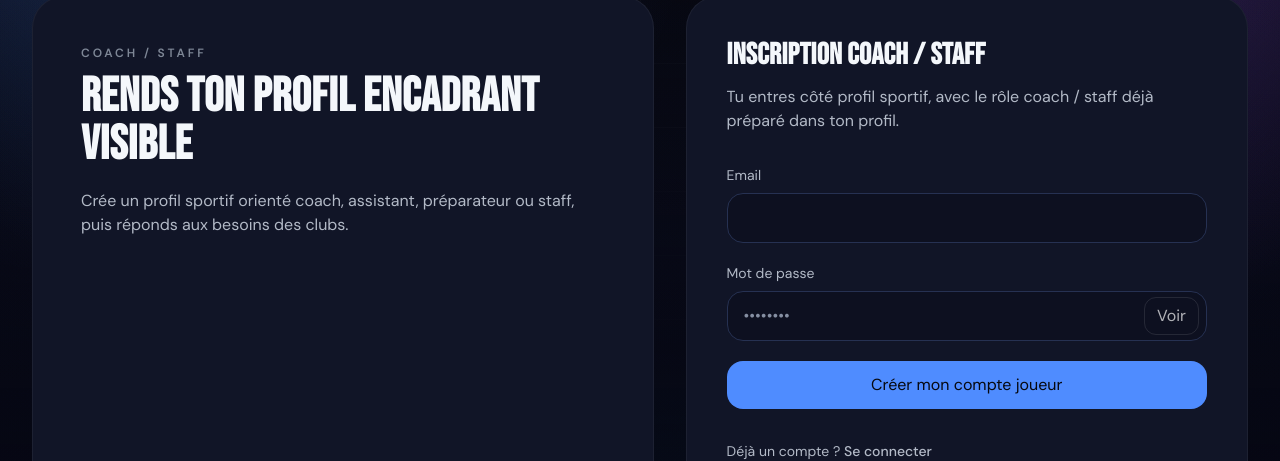
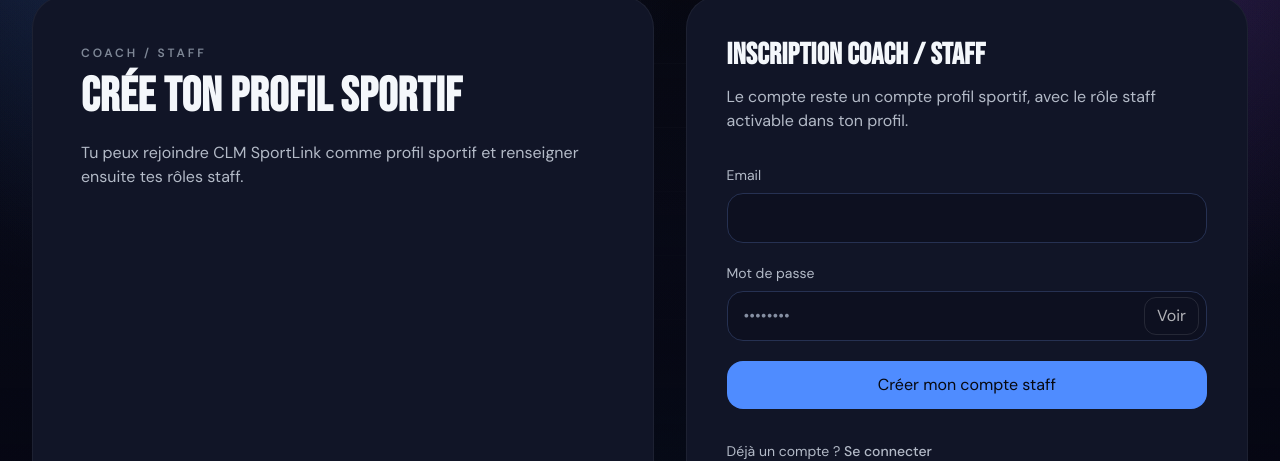
Before and after one commit to theguyinpink/CLM-Sportlink, a Next.js app: page /inscription/staff in a window 1280 px wide. Shown: the part 129-590 px from the top of the page. Built offline with nearby package versions, Linux system fonts and the light colour scheme; no server answers.

Commit message:
little fixes

```diff
--- a/src/app/auth-actions.ts
+++ b/src/app/auth-actions.ts
@@ -12,6 +12,7 @@ type AuthResult = {
 export async function signUpPlayerFromClient(input: {
   email: string;
   password: string;
+  profileRole?: "player" | "referee" | "staff" | string;
 }): Promise<AuthResult> {
   const supabase = await createClient();
 
@@ -22,10 +23,15 @@ export async function signUpPlayerFromClient(input: {
     return { ok: false, error: "Email ou mot de passe manquant." };
   }
 
+  const rawProfileRole = String(input.profileRole || "player").trim();
+  const profileRole = ["player", "referee", "staff"].includes(rawProfileRole)
+    ? rawProfileRole
+    : "player";
+
   const { error } = await supabase.auth.signUp({
     email,
     password,
-    options: { data: { role: "player" } },
+    options: { data: { role: "player", profile_role: profileRole } },
   });
 
   if (error) return { ok: false, error: error.message };
@@ -59,6 +65,7 @@ export async function signUpPlayer(formData: FormData) {
   const result = await signUpPlayerFromClient({
     email: String(formData.get("email") || ""),
     password: String(formData.get("password") || ""),
+    profileRole: String(formData.get("profileRole") || "player"),
   });
 
   if (!result.ok) {
--- a/src/app/inscription/arbitre/page.tsx
+++ b/src/app/inscription/arbitre/page.tsx
@@ -17,10 +17,10 @@ export default async function SignupRefereePage({
             Arbitre
           </p>
           <h1 className="font-heading text-4xl font-semibold text-[#f4f7fb] sm:text-5xl">
-            Propose tes disponibilités aux clubs
+            Crée ton profil sportif
           </h1>
           <p className="mt-5 max-w-xl text-[#B3BAC7]">
-            Crée un profil sportif orienté arbitrage pour être visible sur les annonces des clubs.
+            Tu peux rejoindre CLM SportLink comme profil sportif et renseigner ensuite tes disponibilités d’arbitrage.
           </p>
         </div>
 
@@ -29,7 +29,7 @@ export default async function SignupRefereePage({
             Inscription arbitre
           </h2>
           <p className="mt-3 text-[#B3BAC7]">
-            Tu entres côté profil sportif, avec le rôle arbitre déjà préparé dans ton profil.
+            Le compte reste un compte profil sportif, avec le rôle arbitre activable dans ton profil.
           </p>
 
           <SignupForm role="player" profileRole="referee" defaultError={error} />
--- a/src/app/inscription/staff/page.tsx
+++ b/src/app/inscription/staff/page.tsx
@@ -17,10 +17,10 @@ export default async function SignupStaffPage({
             Coach / staff
           </p>
           <h1 className="font-heading text-4xl font-semibold text-[#f4f7fb] sm:text-5xl">
-            Rends ton profil encadrant visible
+            Crée ton profil sportif
           </h1>
           <p className="mt-5 max-w-xl text-[#B3BAC7]">
-            Crée un profil sportif orienté coach, assistant, préparateur ou staff, puis réponds aux besoins des clubs.
+            Tu peux rejoindre CLM SportLink comme profil sportif et renseigner ensuite tes rôles staff.
           </p>
         </div>
 
@@ -29,7 +29,7 @@ export default async function SignupStaffPage({
             Inscription coach / staff
           </h2>
           <p className="mt-3 text-[#B3BAC7]">
-            Tu entres côté profil sportif, avec le rôle coach / staff déjà préparé dans ton profil.
+            Le compte reste un compte profil sportif, avec le rôle staff activable dans ton profil.
           </p>
 
           <SignupForm role="player" profileRole="staff" defaultError={error} />
--- a/src/components/signup-form.tsx
+++ b/src/components/signup-form.tsx
@@ -7,10 +7,11 @@ import { signUpClubFromClient, signUpPlayerFromClient } from "@/app/auth-actions
 
 type SignupFormProps = {
   role: "player" | "club";
+  profileRole?: "player" | "referee" | "staff";
   defaultError?: string;
 };
 
-export default function SignupForm({ role, defaultError }: SignupFormProps) {
+export default function SignupForm({ role, profileRole = "player", defaultError }: SignupFormProps) {
   const router = useRouter();
   const [error, setError] = useState(defaultError || "");
   const [loading, setLoading] = useState(false);
@@ -33,7 +34,7 @@ export default function SignupForm({ role, defaultError }: SignupFormProps) {
     const result =
       role === "club"
         ? await signUpClubFromClient({ email, password })
-        : await signUpPlayerFromClient({ email, password });
+        : await signUpPlayerFromClient({ email, password, profileRole });
 
     if (!result.ok) {
       setError(result.error || "Impossible de créer le compte.");
@@ -41,7 +42,7 @@ export default function SignupForm({ role, defaultError }: SignupFormProps) {
       return;
     }
 
-    router.push(`/connexion?message=${encodeURIComponent(role === "club" ? "Compte club créé" : "Compte joueur créé")}`);
+    router.push(`/connexion?message=${encodeURIComponent(role === "club" ? "Compte club créé" : profileRole === "referee" ? "Compte arbitre créé" : profileRole === "staff" ? "Compte staff créé" : "Compte joueur créé")}`);
     router.refresh();
   }
 
@@ -76,7 +77,11 @@ export default function SignupForm({ role, defaultError }: SignupFormProps) {
             ? "Création..."
             : role === "club"
               ? "Créer mon compte club"
-              : "Créer mon compte joueur"}
+              : profileRole === "referee"
+                ? "Créer mon compte arbitre"
+                : profileRole === "staff"
+                  ? "Créer mon compte staff"
+                  : "Créer mon compte joueur"}
         </button>
       </form>
     </>
```
